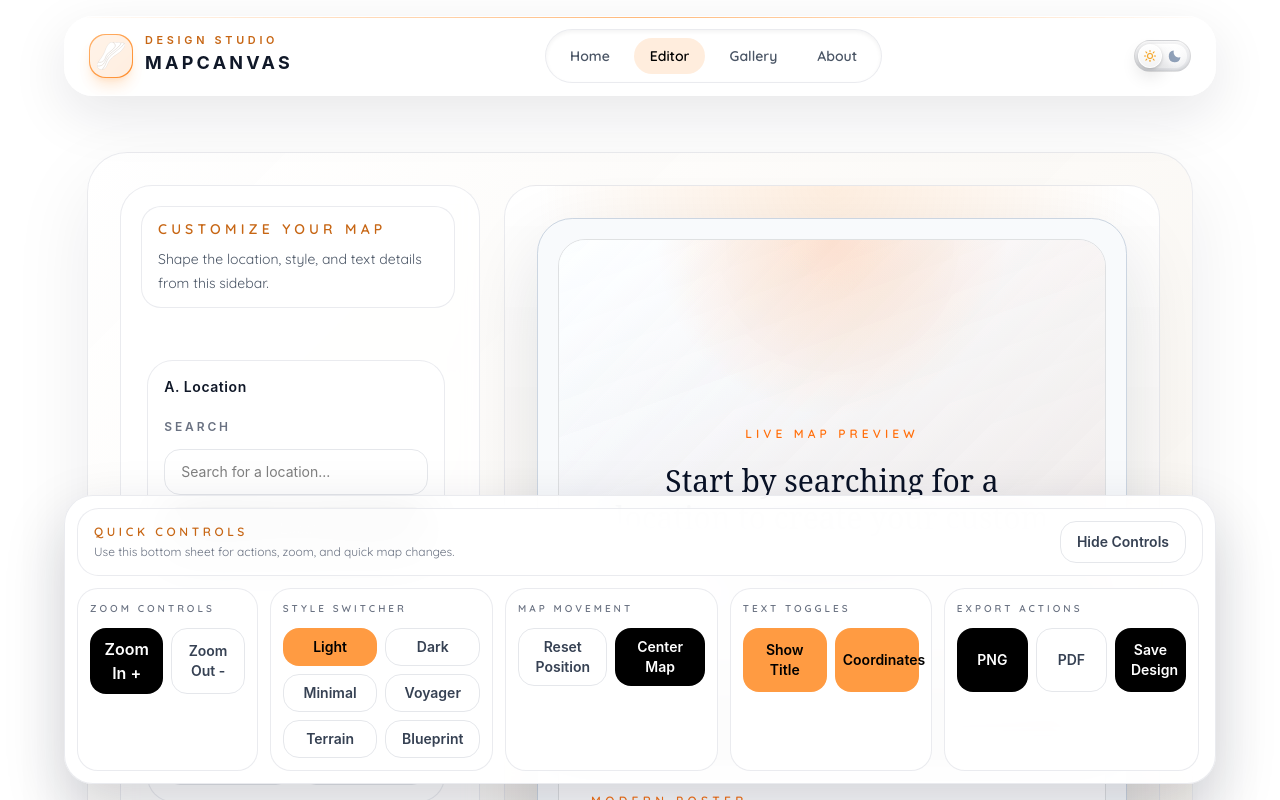
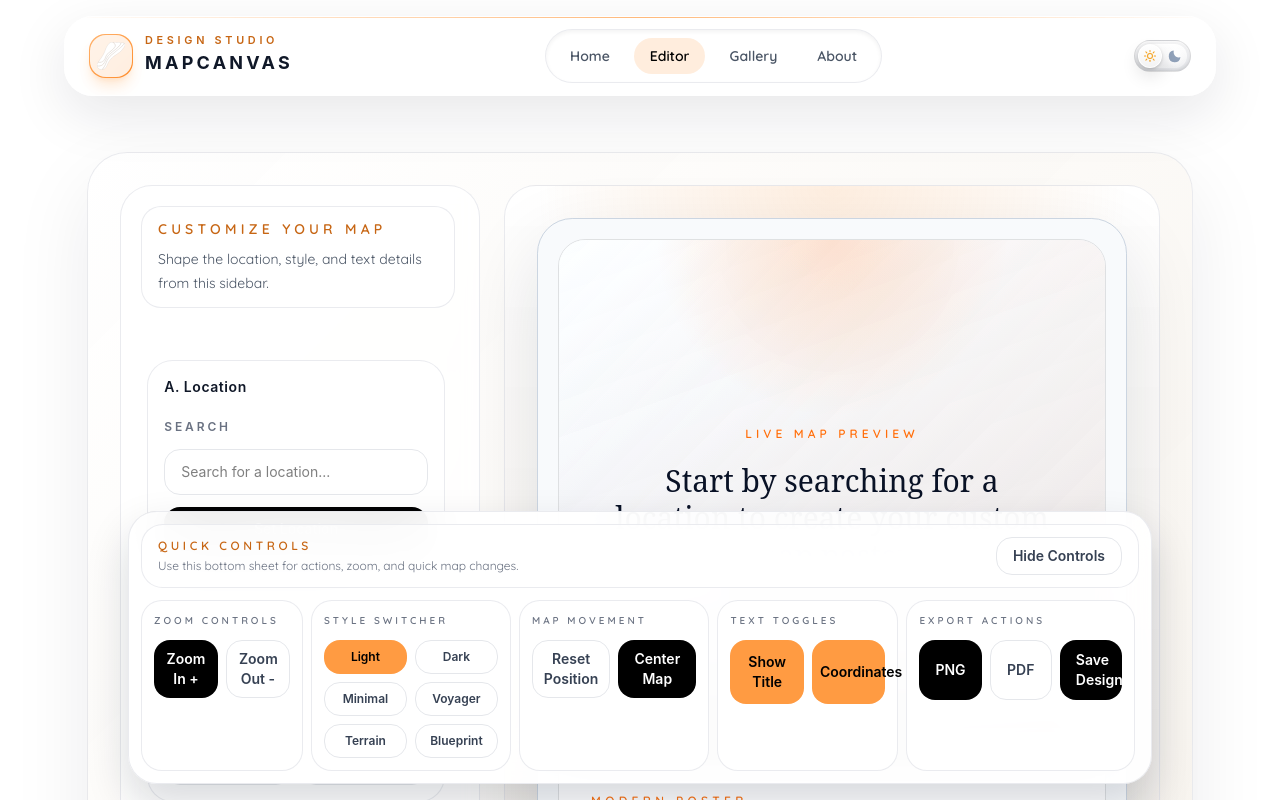
Before and after one commit to PaperNsalt/map-canvas, a React (Vite) app: page /editor in a window 1280 px wide. Shown: the top 800 px of the page. Built offline with nearby package versions, Linux system fonts and the light colour scheme; a web font is replaced by a local one.

Commit message:
Update EditorBottomToolbar.jsx

```diff
--- a/src/components/EditorBottomToolbar.jsx
+++ b/src/components/EditorBottomToolbar.jsx
@@ -32,18 +32,20 @@ function EditorBottomToolbar(props) {
     isExporting,
     saveDesign,
   } = props;
-  const [isMinimized, setIsMinimized] = useState(false);
+  const [isMinimized, setIsMinimized] = useState(
+    () => typeof window !== "undefined" && window.innerWidth < 768
+  );
 
   return (
-    <div className="fixed inset-x-2 bottom-2 z-[700] md:inset-x-8 md:bottom-4">
-      <div className="mx-auto max-w-6xl rounded-[1.35rem] border border-gray-200/80 bg-white/94 p-2 shadow-[0_24px_60px_rgba(15,23,42,0.18)] backdrop-blur-xl transition-[transform,box-shadow] duration-300 ease-out dark:border-white/10 dark:bg-[#0f172ae8] md:rounded-[1.8rem] md:p-3">
-        <div className="flex flex-col gap-3 rounded-[1.1rem] border border-gray-200/80 bg-white/75 px-3 py-3 dark:border-white/10 dark:bg-white/5 md:flex-row md:items-center md:justify-between md:rounded-[1.35rem] md:px-4">
+    <div className="fixed inset-x-1.5 bottom-1.5 z-[700] md:inset-x-6 md:bottom-4">
+      <div className="mx-auto max-w-5xl rounded-[1.2rem] border border-gray-200/80 bg-white/94 p-2 shadow-[0_20px_44px_rgba(15,23,42,0.16)] backdrop-blur-xl transition-[transform,box-shadow] duration-300 ease-out dark:border-white/10 dark:bg-[#0f172ae8] md:rounded-[1.8rem] md:p-3">
+        <div className="flex flex-col gap-2 rounded-[1rem] border border-gray-200/80 bg-white/75 px-3 py-2.5 dark:border-white/10 dark:bg-white/5 md:flex-row md:items-center md:justify-between md:rounded-[1.35rem] md:px-4 md:py-3">
           <div>
-            <div className="mx-auto mb-3 h-1.5 w-14 rounded-full bg-gray-300/90 md:hidden dark:bg-white/20" />
+            <div className="mx-auto mb-2 h-1.5 w-12 rounded-full bg-gray-300/90 md:hidden dark:bg-white/20" />
             <p className="text-xs font-semibold uppercase tracking-[0.3em] text-[#C76614] dark:text-[#FFB36E]">
               Quick Controls
             </p>
-            <p className="mt-1 text-xs text-gray-500 dark:text-gray-400">
+            <p className="mt-1 hidden text-xs text-gray-500 dark:text-gray-400 md:block">
               Use this bottom sheet for actions, zoom, and quick map changes.
             </p>
           </div>
@@ -52,7 +54,7 @@ function EditorBottomToolbar(props) {
             <button
               type="button"
               onClick={() => setIsMinimized((current) => !current)}
-              className={`rounded-2xl border border-gray-200 bg-white px-4 py-2.5 text-sm font-semibold text-gray-700 hover:border-[#FF9B42] hover:text-[#C76614] dark:border-white/10 dark:bg-white/5 dark:text-gray-200 dark:hover:text-[#FFB36E] ${toolbarButtonClass}`}
+              className={`rounded-2xl border border-gray-200 bg-white px-4 py-2 text-sm font-semibold text-gray-700 hover:border-[#FF9B42] hover:text-[#C76614] dark:border-white/10 dark:bg-white/5 dark:text-gray-200 dark:hover:text-[#FFB36E] ${toolbarButtonClass}`}
             >
               {isMinimized ? "Open Controls" : "Hide Controls"}
             </button>
@@ -60,35 +62,35 @@ function EditorBottomToolbar(props) {
         </div>
 
         {isMinimized ? null : (
-          <div className="mt-3 max-h-[55vh] overflow-y-auto overscroll-contain pr-1 transition-[opacity,transform] duration-300 ease-out md:max-h-none md:overflow-visible">
-            <div className="grid gap-2 md:gap-3 xl:grid-cols-[0.85fr_1.05fr_1fr_0.95fr_1.2fr]">
-            <ToolbarCard title="Zoom Controls">
+          <div className="mt-2 max-h-[38vh] overflow-y-auto overscroll-contain pr-1 transition-[opacity,transform] duration-300 ease-out md:mt-3 md:max-h-[42vh] lg:max-h-none md:overflow-y-auto lg:overflow-visible">
+            <div className="flex snap-x snap-mandatory gap-2 overflow-x-auto pb-1 md:grid md:overflow-visible md:pb-0 xl:grid-cols-[0.85fr_1.05fr_1fr_0.95fr_1.2fr]">
+            <ToolbarCard title="Zoom Controls" className="min-w-[220px] snap-start md:min-w-0">
               <div className="grid grid-cols-2 gap-2">
                 <button
                   type="button"
                   onClick={() => setZoom((current) => Math.min(18, current + 1))}
-                  className={`rounded-2xl bg-black px-2 py-2 text-sm font-semibold text-white hover:bg-[#C76614] dark:bg-white dark:text-black dark:hover:bg-[#FFB36E] md:text-base ${toolbarButtonClass}`}
+                  className={`rounded-2xl bg-black px-2 py-2 text-sm font-semibold text-white hover:bg-[#C76614] dark:bg-white dark:text-black dark:hover:bg-[#FFB36E] ${toolbarButtonClass}`}
                 >
                   Zoom In +
                 </button>
                 <button
                   type="button"
                   onClick={() => setZoom((current) => Math.max(2, current - 1))}
-                  className={`rounded-2xl border border-gray-200 bg-white px-4 py-3 text-sm font-semibold text-gray-700 hover:border-[#FF9B42] hover:text-[#C76614] dark:border-white/10 dark:bg-white/5 dark:text-gray-200 dark:hover:text-[#FFB36E] ${toolbarButtonClass}`}
+                  className={`rounded-2xl border border-gray-200 bg-white px-3 py-2 text-sm font-semibold text-gray-700 hover:border-[#FF9B42] hover:text-[#C76614] dark:border-white/10 dark:bg-white/5 dark:text-gray-200 dark:hover:text-[#FFB36E] ${toolbarButtonClass}`}
                 >
                   Zoom Out -
                 </button>
               </div>
             </ToolbarCard>
 
-            <ToolbarCard title="Style Switcher">
+            <ToolbarCard title="Style Switcher" className="min-w-[260px] snap-start md:min-w-0">
               <div className="grid grid-cols-2 gap-2">
                 {mapStyles.slice(0, 6).map((style) => (
                   <button
                     key={style.id}
                     type="button"
                     onClick={() => setSelectedMapStyleId(style.id)}
-                    className={`rounded-2xl px-2 py-2 text-xs font-semibold md:text-sm ${toolbarButtonClass} ${
+                    className={`rounded-2xl px-2 py-2 text-xs font-semibold ${toolbarButtonClass} ${
                       selectedMapStyleId === style.id
                         ? "bg-[#FF9B42] text-black"
                         : "border border-gray-200 bg-white text-gray-700 hover:border-[#FF9B42] dark:border-white/10 dark:bg-white/5 dark:text-gray-200"
@@ -100,7 +102,7 @@ function EditorBottomToolbar(props) {
               </div>
             </ToolbarCard>
 
-            <ToolbarCard title="Map Movement">
+            <ToolbarCard title="Map Movement" className="min-w-[240px] snap-start md:min-w-0">
               <div className="grid grid-cols-2 gap-2">
                 <button
                   type="button"
@@ -119,7 +121,7 @@ function EditorBottomToolbar(props) {
               </div>
             </ToolbarCard>
 
-            <ToolbarCard title="Text Toggles">
+            <ToolbarCard title="Text Toggles" className="min-w-[220px] snap-start md:min-w-0">
               <div className="grid grid-cols-2 gap-2">
                 <button
                   type="button"
@@ -146,13 +148,13 @@ function EditorBottomToolbar(props) {
               </div>
             </ToolbarCard>
 
-            <ToolbarCard title="Export Actions">
+            <ToolbarCard title="Export Actions" className="min-w-[260px] snap-start md:min-w-0">
               <div className="grid grid-cols-1 gap-2 sm:grid-cols-3">
                 <button
                   type="button"
                   onClick={() => exportPreview("png")}
                   disabled={isExporting}
-                  className={`rounded-2xl bg-black px-4 py-3 text-sm font-semibold text-white hover:bg-[#C76614] disabled:cursor-not-allowed disabled:opacity-70 dark:bg-white dark:text-black dark:hover:bg-[#FFB36E] ${toolbarButtonClass}`}
+                  className={`rounded-2xl bg-black px-4 py-2.5 text-sm font-semibold text-white hover:bg-[#C76614] disabled:cursor-not-allowed disabled:opacity-70 dark:bg-white dark:text-black dark:hover:bg-[#FFB36E] ${toolbarButtonClass}`}
                 >
                   PNG
                 </button>
@@ -160,14 +162,14 @@ function EditorBottomToolbar(props) {
                   type="button"
                   onClick={() => exportPreview("pdf")}
                   disabled={isExporting}
-                  className={`rounded-2xl border border-gray-200 bg-white px-4 py-3 text-sm font-semibold text-gray-700 hover:border-[#FF9B42] hover:text-[#C76614] disabled:cursor-not-allowed disabled:opacity-70 dark:border-white/10 dark:bg-white/5 dark:text-gray-200 dark:hover:text-[#FFB36E] ${toolbarButtonClass}`}
+                  className={`rounded-2xl border border-gray-200 bg-white px-4 py-2.5 text-sm font-semibold text-gray-700 hover:border-[#FF9B42] hover:text-[#C76614] disabled:cursor-not-allowed disabled:opacity-70 dark:border-white/10 dark:bg-white/5 dark:text-gray-200 dark:hover:text-[#FFB36E] ${toolbarButtonClass}`}
                 >
                   PDF
                 </button>
                 <button
                   type="button"
                   onClick={saveDesign}
-                  className={`rounded-2xl bg-black px-4 py-3 text-sm font-semibold text-white hover:bg-[#C76614] dark:bg-white dark:text-black dark:hover:bg-[#FFB36E] ${toolbarButtonClass}`}
+                  className={`rounded-2xl bg-black px-4 py-2.5 text-sm font-semibold text-white hover:bg-[#C76614] dark:bg-white dark:text-black dark:hover:bg-[#FFB36E] ${toolbarButtonClass}`}
                 >
                   Save Design
                 </button>
```
